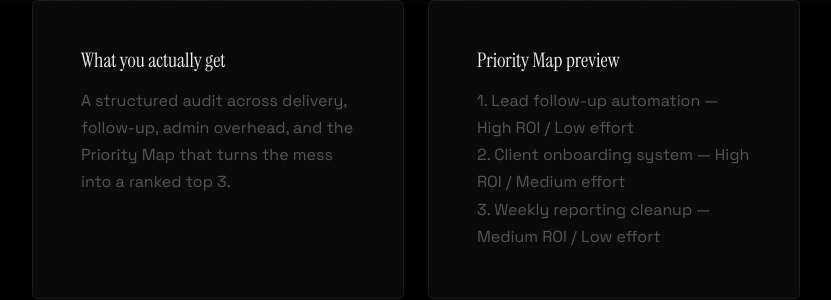
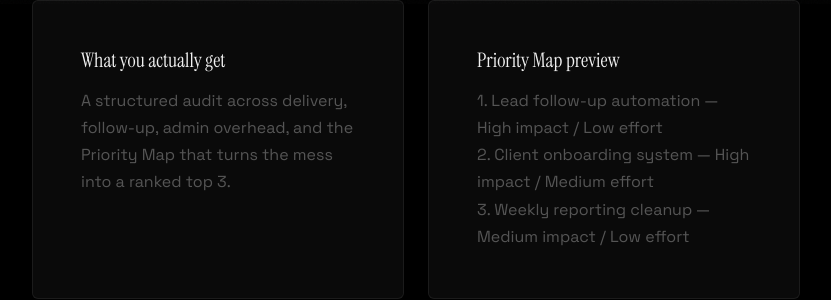
Before and after one commit to lucassynnott/applied-leverage-live-launch, a Next.js app: page /workbook in a window 1280 px wide. Shown: the part 796-1096 px from the top of the page, without its empty margins (38-869 px from the left). Built offline with nearby package versions, Linux system fonts and the light colour scheme; no server answers.

Commit message:
workbook: replace ROI labels with impact labels

```diff
--- a/app/workbook/page.tsx
+++ b/app/workbook/page.tsx
@@ -115,9 +115,9 @@ export default function WorkbookPage() {
             <article className="surface-card icon-card">
               <h3>Priority Map preview</h3>
               <p>
-                1. Lead follow-up automation — High ROI / Low effort<br />
-                2. Client onboarding system — High ROI / Medium effort<br />
-                3. Weekly reporting cleanup — Medium ROI / Low effort
+                1. Lead follow-up automation — High impact / Low effort<br />
+                2. Client onboarding system — High impact / Medium effort<br />
+                3. Weekly reporting cleanup — Medium impact / Low effort
               </p>
             </article>
           </div>
```
